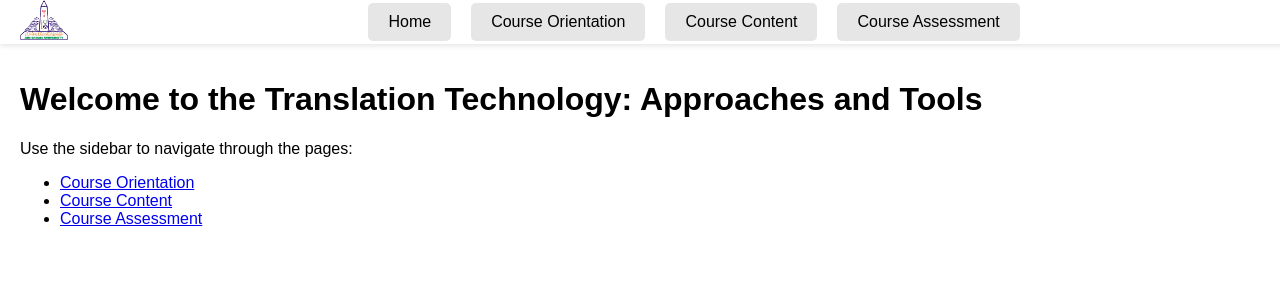
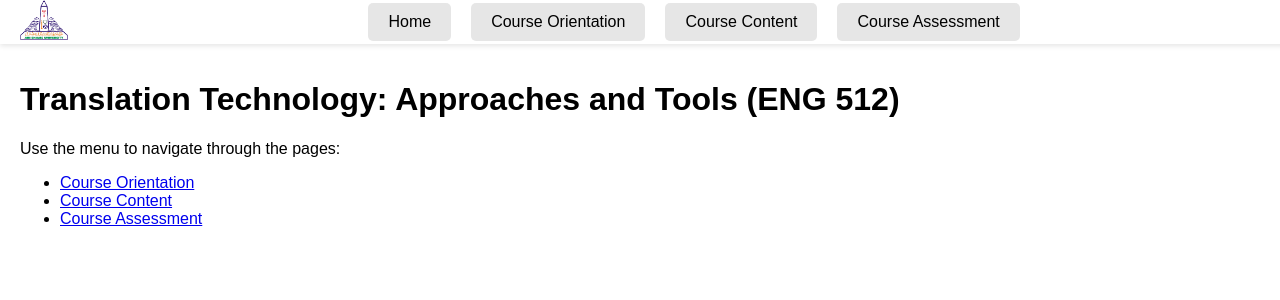
Before and after one commit to nessmadiab/nessmadiab.github.io, a Jekyll site: the page built from index.md, in a window 1280 px wide. Shown: the top 300 px of the page. Built offline with Jekyll 4.4.1, drawn with Linux system fonts in a browser that asks for light colours.

Commit message:
Update index.md

```diff
--- a/index.md
+++ b/index.md
@@ -3,9 +3,9 @@ layout: default
 title: "Home"
 ---
 
-# Welcome to the Translation Technology: Approaches and Tools
+# Translation Technology: Approaches and Tools (ENG 512)
 
-Use the sidebar to navigate through the pages:
+Use the menu to navigate through the pages:
 
 - [Course Orientation](orientation.md)
 - [Course Content](content.md)
```
